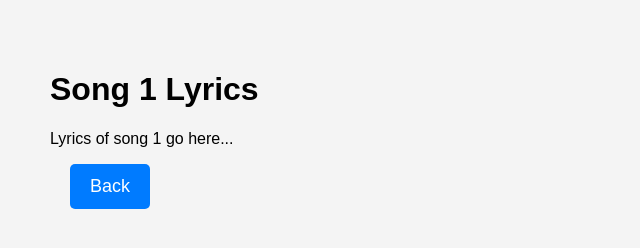
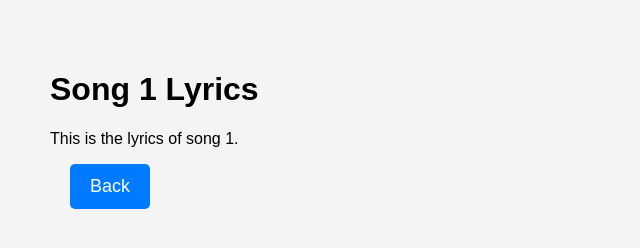
Before and after one commit to Teejay225-src/songs, a plain HTML site: page index.html in a window 1280 px wide. Both pictures are taken after a click on the button "Song 1". Shown: the full height of the page, 0-640 px from the left. Drawn offline with Linux system fonts and the light colour scheme.

Commit message:
Update index.html

```diff
--- a/index.html
+++ b/index.html
@@ -44,6 +44,20 @@
     <div id="song-slides"></div>
 
     <script>
+        // Predefined lyrics for each song (replace with actual lyrics)
+        const songLyrics = {
+            1: "This is the lyrics of song 1.",
+            2: "Lyrics for song 2 go here.",
+            3: "Song 3 has these lyrics...",
+            // Continue adding your lyrics for each song
+            18: "Lyrics for song 18.",
+            19: "Here are the lyrics of song 19.",
+            20: "Song 20 lyrics...",
+            39: "This is the lyrics of song 39.",
+            // Add all the other song lyrics
+            89: "Final song lyrics."
+        };
+
         // Function to generate album buttons
         function generateAlbums() {
             for (let albumNumber = 1; albumNumber <= 5; albumNumber++) {
@@ -63,10 +77,12 @@
         // Function to show a song slide
         function showSong(songNumber) {
             const slideContainer = document.getElementById('song-slides');
+            const lyrics = songLyrics[songNumber] || "No lyrics available for this song.";
+
             slideContainer.innerHTML = `
                 <div id="song${songNumber}" class="slide active">
                     <h1>Song ${songNumber} Lyrics</h1>
-                    <p>Lyrics of song ${songNumber} go here...</p>
+                    <p>${lyrics}</p>
                     <button class="back-button" onclick="showSlide('slide1')">Back</button>
                 </div>
             `;
```
